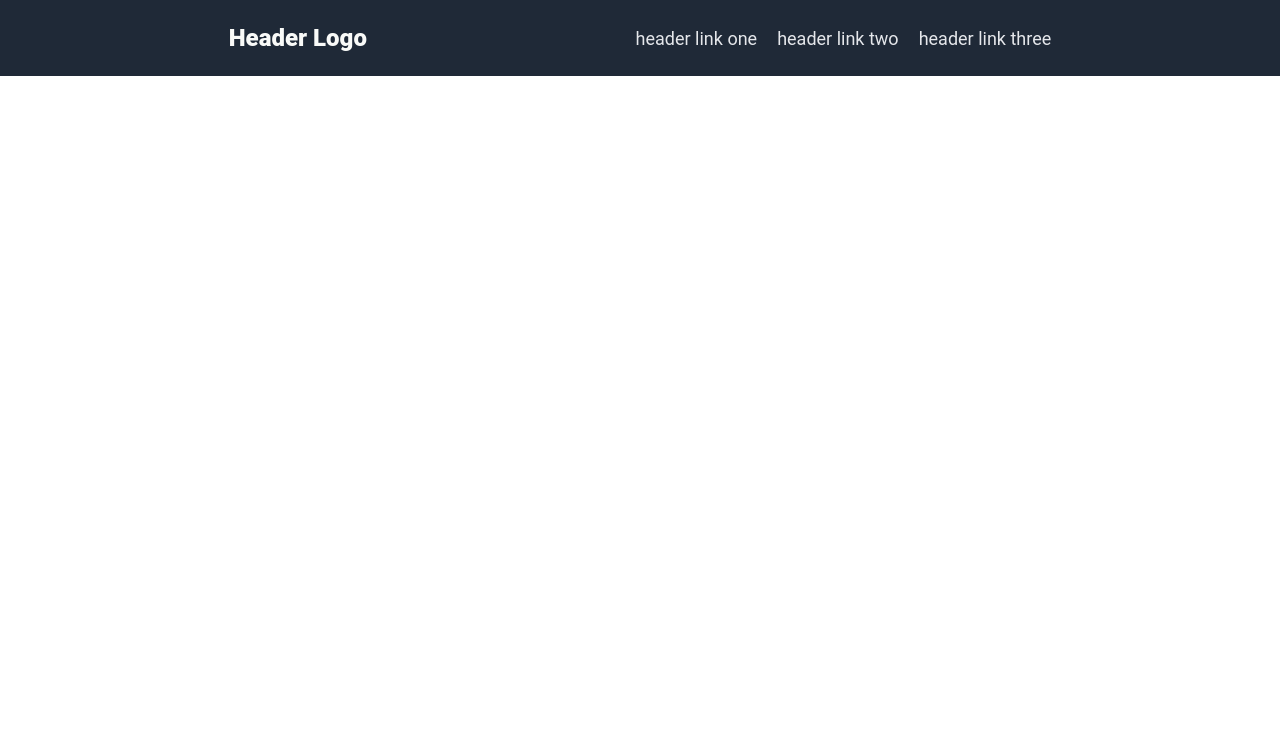
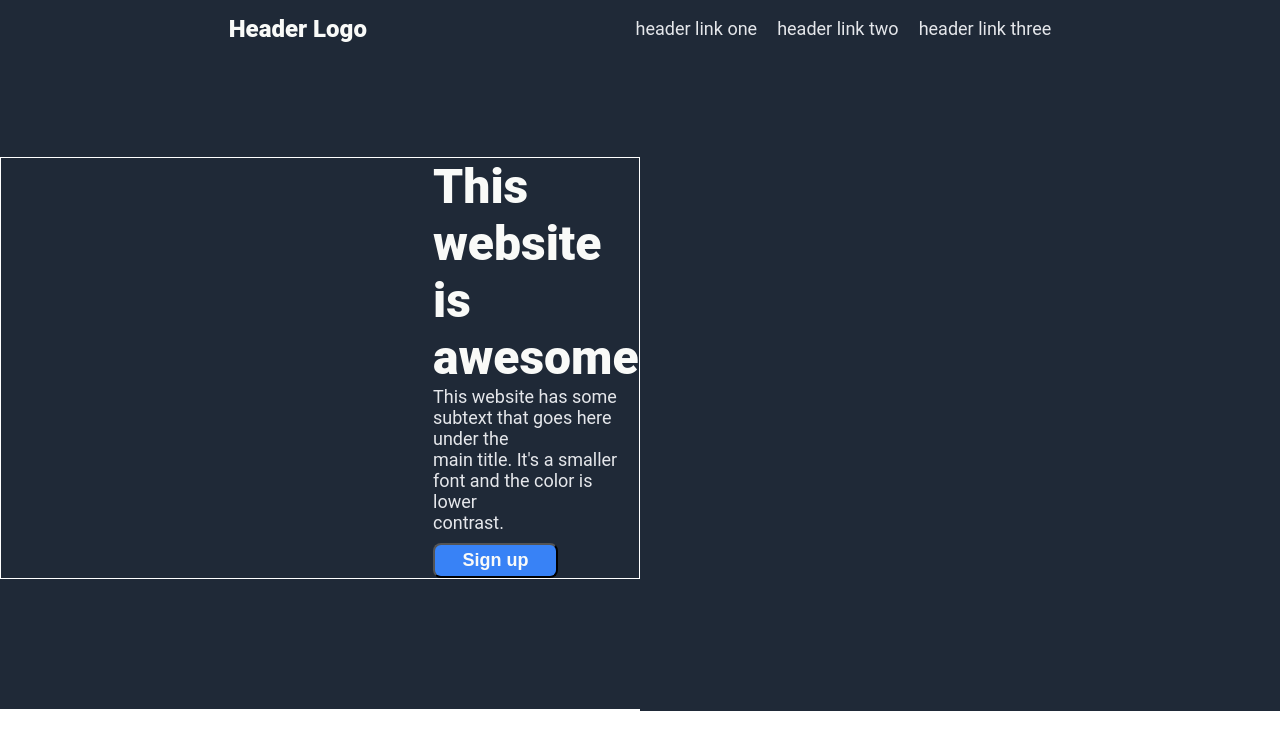
Before and after one commit to Ethan7754/landing_page, a plain HTML site: page index.html in a window 1280 px wide. Drawn offline with Linux system fonts and the light colour scheme.

Commit message:
Complete left half of hero section

```diff
--- a/index.html
+++ b/index.html
@@ -15,6 +15,16 @@
           <li>header link three</li>
         </ul>
       </nav>
+      <div class="hero-container">
+        <div class="hero-left">
+          <p class="hero-left-title">This website is <br> awesome</p>
+          <p class="hero-left-subtitle">This website has some subtext that goes here under the <br> main title. It's a smaller font and the color is lower <br> contrast.</p>
+          <button class="hero-left-button">Sign up</button>
+        </div>
+        <div class="hero-right">
+
+        </div>
+      </div>
     </header>
   </body>
 </html>
--- a/styles.css
+++ b/styles.css
@@ -7,6 +7,11 @@ body {
   margin: 0;
   padding: 0;
   font-family: 'Roboto', sans-serif;
+}
+
+p {
+  margin: 0;
+  padding: 0;
 }
 
 header {
@@ -33,3 +38,45 @@ ul {
   color: #E5E7EB;
   font-size: 18px;
 }
+
+.hero-section-container {
+  display: flex;
+
+}
+
+.hero-left {
+  border: 1px solid white;
+  width: 50%;
+  padding-left: 432px;
+  margin-top: 100px;
+  margin-bottom: 130px;
+}
+
+.hero-left-title {
+  font-size: 48px;
+  color: #F9FAF8;
+  font-weight: 900;
+}
+
+.hero-left-subtitle {
+  font-size: 18px;
+  color: #E5E7EB;
+}
+
+.hero-left-button {
+  display: inline-block;
+  background-color: #3882F6;
+  color: #F9FAF8;
+  border-radius: 8px;
+  margin-top: 10px;
+  height: 35px;
+  width: 125px;
+  font-size: 18px;
+  font-weight: 900;
+}
+
+.hero-right {
+  border: 1px solid white;
+  width: 50%;
+
+}
```
